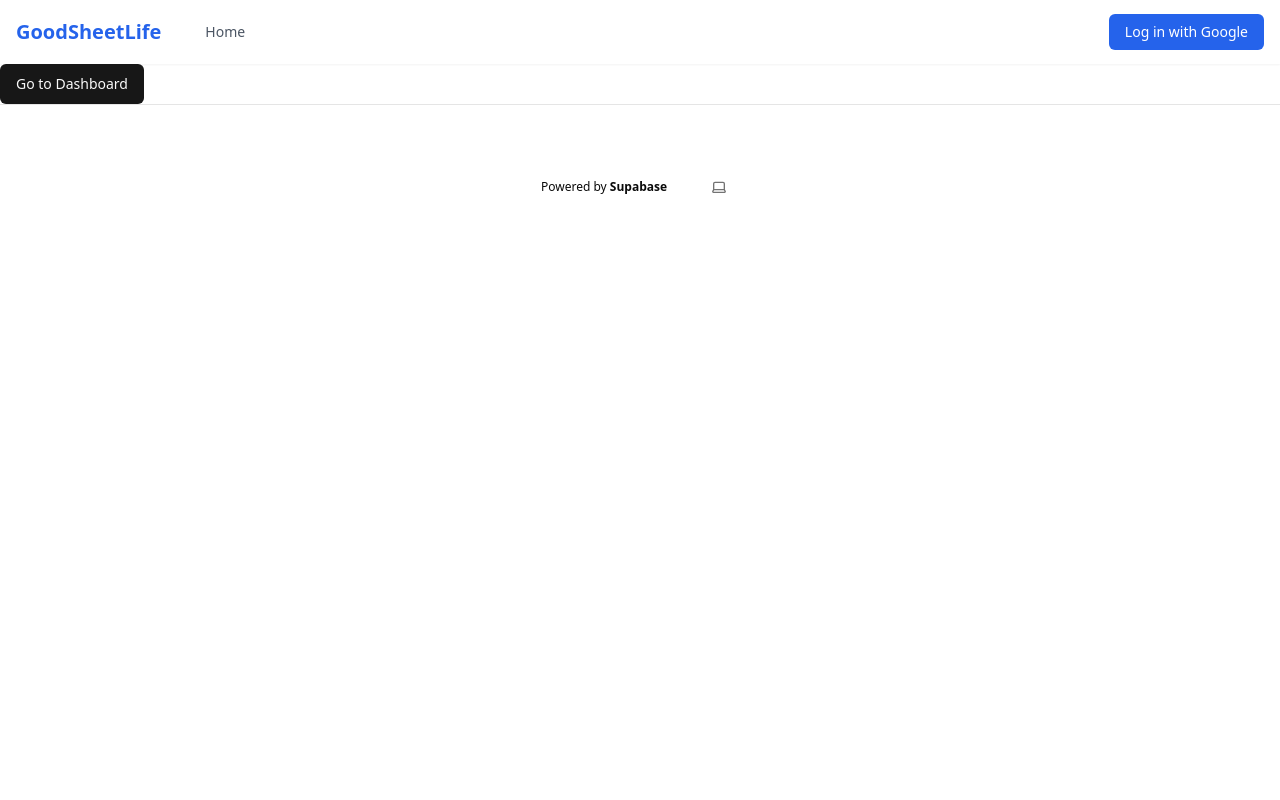
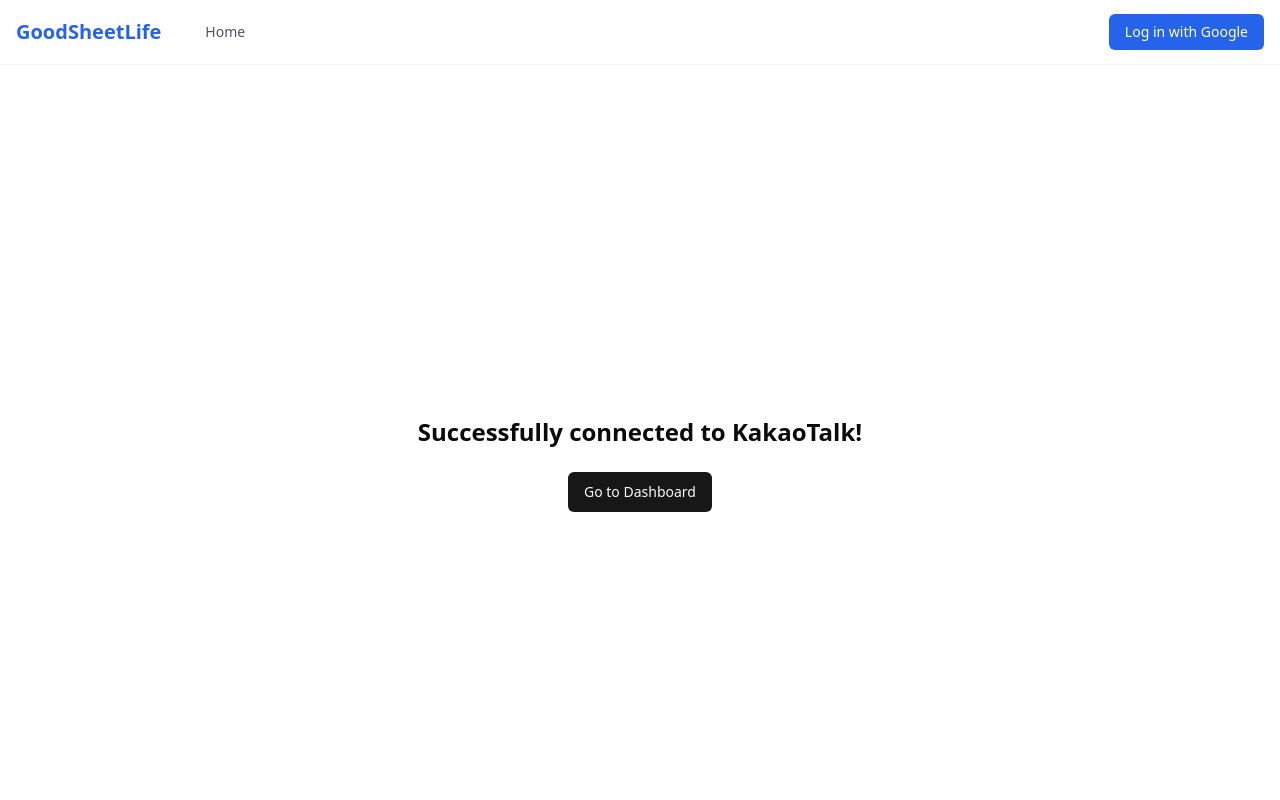
Before and after one commit to minseochh02/goodsheet_vercel, a Next.js app: page /kakao/success in a window 1280 px wide. Shown: the top 800 px of the page. Built offline with nearby package versions, Linux system fonts and the light colour scheme; no server answers.

Commit message:
testing connect to kakaotalk in a new page

```diff
--- a/app/(auth)/kakao/success/SuccessContent.tsx
+++ b/app/(auth)/kakao/success/SuccessContent.tsx
@@ -2,15 +2,25 @@
 
 import { Button } from "@/components/ui/button";
 import { useRouter, useSearchParams } from "next/navigation";
-import { useEffect } from "react";
+import { useEffect, useState } from "react";
 
 export function KakaoSuccessContent() {
 	const searchParams = useSearchParams();
 	const user_id = searchParams.get("user_id");
 	const router = useRouter();
+	const [isInNewTab, setIsInNewTab] = useState(true);
 
 	useEffect(() => {
-		if (user_id && window.parent) {
+		// Check if we're in a new tab (window.opener exists) or in an iframe (window.parent !== window)
+		const isNewTab = window.opener !== null;
+		const isIframe = window.parent !== window;
+
+		setIsInNewTab(isNewTab && !isIframe);
+
+		if (user_id) {
+			// Try to communicate with parent window if we're in an iframe
+			if (isIframe) {
+				try {
 					window.parent.postMessage(
 						{
 							type: "kakao_success",
@@ -18,18 +28,68 @@
 						},
 						"*"
 					);
+				} catch (error) {
+					console.error("Failed to communicate with parent window:", error);
+				}
+			}
+
+			// If we're in a new tab and have an opener
+			if (isNewTab) {
+				try {
+					// Try to navigate the opener (parent) window back to dashboard
+					window.opener.location.href = `/dashboard?user_id=${user_id}`;
+					// Auto close this tab after a short delay
+					setTimeout(() => {
+						window.close();
+					}, 1000);
+				} catch (error) {
+					console.error("Failed to communicate with opener window:", error);
+				}
+			}
 		}
 	}, [user_id]);
 
 	return (
-		<div>
+		<div className="flex flex-col items-center justify-center min-h-screen space-y-6">
+			<h1 className="text-2xl font-bold">
+				Successfully connected to KakaoTalk!
+			</h1>
+
+			{isInNewTab ? (
+				<>
+					<p>You can close this tab and return to your dashboard.</p>
+					<div className="flex space-x-4">
 						<Button
 							onClick={() => {
-					router.push("/dashboard?user_id=" + user_id);
+								if (window.opener) {
+									window.opener.location.href = `/dashboard?user_id=${user_id}`;
+									window.close();
+								} else {
+									router.push(`/dashboard?user_id=${user_id}`);
+								}
+							}}
+						>
+							Return to Dashboard
+						</Button>
+						<Button
+							variant="outline"
+							onClick={() => {
+								window.close();
+							}}
+						>
+							Close this tab
+						</Button>
+					</div>
+				</>
+			) : (
+				<Button
+					onClick={() => {
+						router.push(`/dashboard?user_id=${user_id}`);
 					}}
 				>
 					Go to Dashboard
 				</Button>
+			)}
 		</div>
 	);
 }
--- a/app/(user)/dashboard/DashboardContent.tsx
+++ b/app/(user)/dashboard/DashboardContent.tsx
@@ -36,6 +36,10 @@
 	const [user_id, setUserId] = useState<string | null>(null);
 	const searchParams = useSearchParams();
 	const router = useRouter();
+
+	// Add a state to track if we need to refresh data
+	const [refreshTrigger, setRefreshTrigger] = useState(0);
+
 	useEffect(() => {
 		async function checkAuth() {
 			const urlUserId = searchParams.get("user_id");
@@ -58,6 +62,25 @@
 
 		checkAuth();
 	}, [searchParams]);
+
+	// Add an effect to listen for messages from the Kakao connection window
+	useEffect(() => {
+		const handleMessage = (event: MessageEvent) => {
+			// Check if the message is from our Kakao success page
+			if (event.data && event.data.type === "kakao_success") {
+				// Trigger a refresh of the dashboard data
+				setRefreshTrigger((prev) => prev + 1);
+			}
+		};
+
+		// Add event listener for messages
+		window.addEventListener("message", handleMessage);
+
+		// Clean up the event listener when component unmounts
+		return () => {
+			window.removeEventListener("message", handleMessage);
+		};
+	}, []);
 
 	useEffect(() => {
 		async function fetchDashboardData() {
@@ -108,7 +131,7 @@
 		}
 
 		fetchDashboardData();
-	}, [user_id]);
+	}, [user_id, refreshTrigger]); // Add refreshTrigger as a dependency
 
 	if (loading) {
 		return (
@@ -222,13 +245,11 @@
 					<CardContent>
 						<Button
 							onClick={() => {
-								// // open new tab
-								// window.open(
-								// 	window.location.origin + "/kakao?user_id=" + user_id,
-								// 	"_blank"
-								// );
-								// test within modal
-								router.push("/kakao?user_id=" + user_id);
+								// open new tab
+								window.open(
+									window.location.origin + "/kakao?user_id=" + user_id,
+									"_blank"
+								);
 							}}
 						>
 							Connect to KakaoTalk
```
Lines whose indentation alone changed are shown as unchanged.
